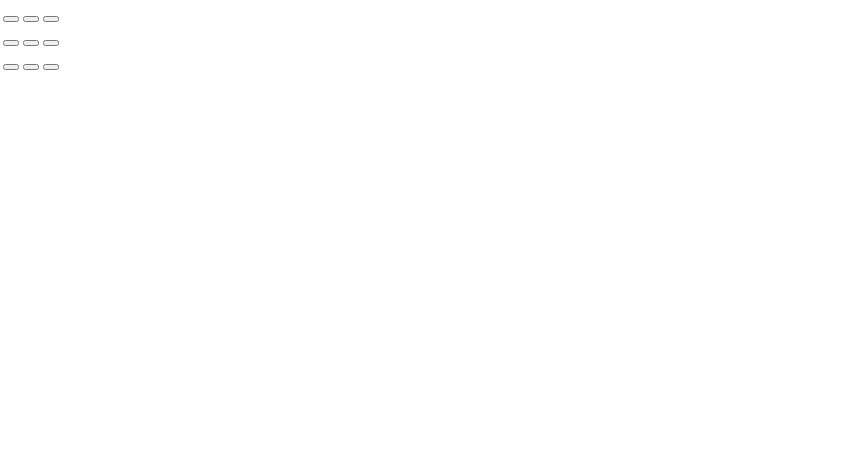
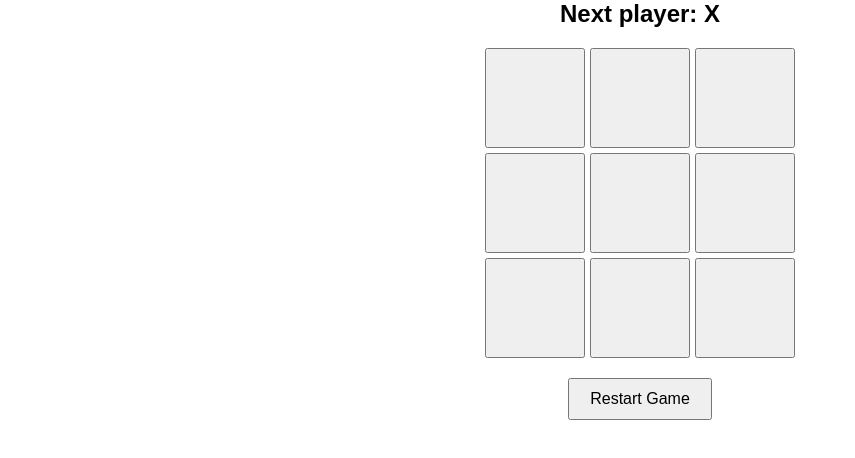
Before and after one commit to Tamilselvan1438/react, a React (Create React App) app in the folder myfirstreactapp/: page / in a window 1280 px wide. Shown: the top 458 px of the page, without its empty margins (0-855 px from the left). Built offline with nearby package versions, Linux system fonts and the light colour scheme.

Commit message:
tictactoe

```diff
--- a/myfirstreactapp/src/tictactoe/tictactoe.css
+++ b/myfirstreactapp/src/tictactoe/tictactoe.css
@@ -1,3 +1,33 @@
-.tamil{
-size: 60%;
+.game {
+  display: flex;
+  flex-direction: column;
+  align-items: center;
+  font-family: Arial, sans-serif;
 }
+
+.status {
+  margin-bottom: 20px;
+  font-size: 24px;
+  font-weight: bold;
+}
+
+.board {
+  display: grid;
+  grid-template-columns: repeat(3, 100px);
+  gap: 5px;
+}
+
+.square {
+  width: 100px;
+  height: 100px;
+  font-size: 24px;
+  font-weight: bold;
+  cursor: pointer;
+}
+
+.restart-button {
+  margin-top: 20px;
+  padding: 10px 20px;
+  font-size: 16px;
+  cursor: pointer;
+}
--- a/myfirstreactapp/src/tictactoe/tictactoe.jsx
+++ b/myfirstreactapp/src/tictactoe/tictactoe.jsx
@@ -1,29 +1,66 @@
 import React, { useState } from "react";
+import "./tictactoe.css";
 
 function TicTacToe() {
-    const []=useState(" ")
-    return(
-        <div>
-            <table>
-                <tr>
-                    <td><button></button></td>
-                    <td><button></button></td>
-                    <td><button></button></td>
-                </tr>
-                <tr>
-                    <td><button></button></td>
-                    <td><button></button></td>
-                    <td><button></button></td>
-                </tr>
-                <tr>
-                    <td><button></button></td>
-                    <td><button></button></td>
-                    <td><button></button></td>
-                </tr>
-            </table>
-        </div>
-    )
- }
+  const [board, setBoard] = useState(Array(9).fill(null));
+  const [isXNext, setIsXNext] = useState(true);
 
+  const handleClick = (i) => {
+    if (board[i] || calculateWinner(board)) return;
 
- export default TicTacToe;
+    board[i] = isXNext ? "X" : "O";
+    setBoard(board);
+    setIsXNext(!isXNext);
+  };
+
+  const calculateWinner = (squares) => {
+    const lines = [
+      [0, 1, 2],
+      [3, 4, 5],
+      [6, 7, 8],
+      [0, 3, 6],
+      [1, 4, 7],
+      [2, 5, 8],
+      [0, 4, 8],
+      [2, 4, 6],
+    ];
+    for (let i = 0; i < lines.length; i++) {
+      const [a, b, c] = lines[i];
+      if (
+        squares[a] &&
+        squares[a] === squares[b] &&
+        squares[a] === squares[c]
+      ) {
+        return squares[a];
+      }
+    }
+    return null;
+  };
+
+  const restartGame = () => {
+    setBoard(Array(9).fill(null));
+    setIsXNext(true);
+  };
+
+  const status = calculateWinner(board)
+    ? `Winner: ${calculateWinner(board)}`
+    : `Next player: ${isXNext ? "X" : "O"}`;
+
+  return (
+    <div className="game">
+      <div className="status">{status}</div>
+      <div className="board">
+        {board.map((item, i) => (
+          <button className="square" key={i} onClick={() => handleClick(i)}>
+            {item}
+          </button>
+        ))}
+      </div>
+      <button className="restart-button" onClick={restartGame}>
+        Restart Game
+      </button>
+    </div>
+  );
+}
+
+export default TicTacToe;
```
